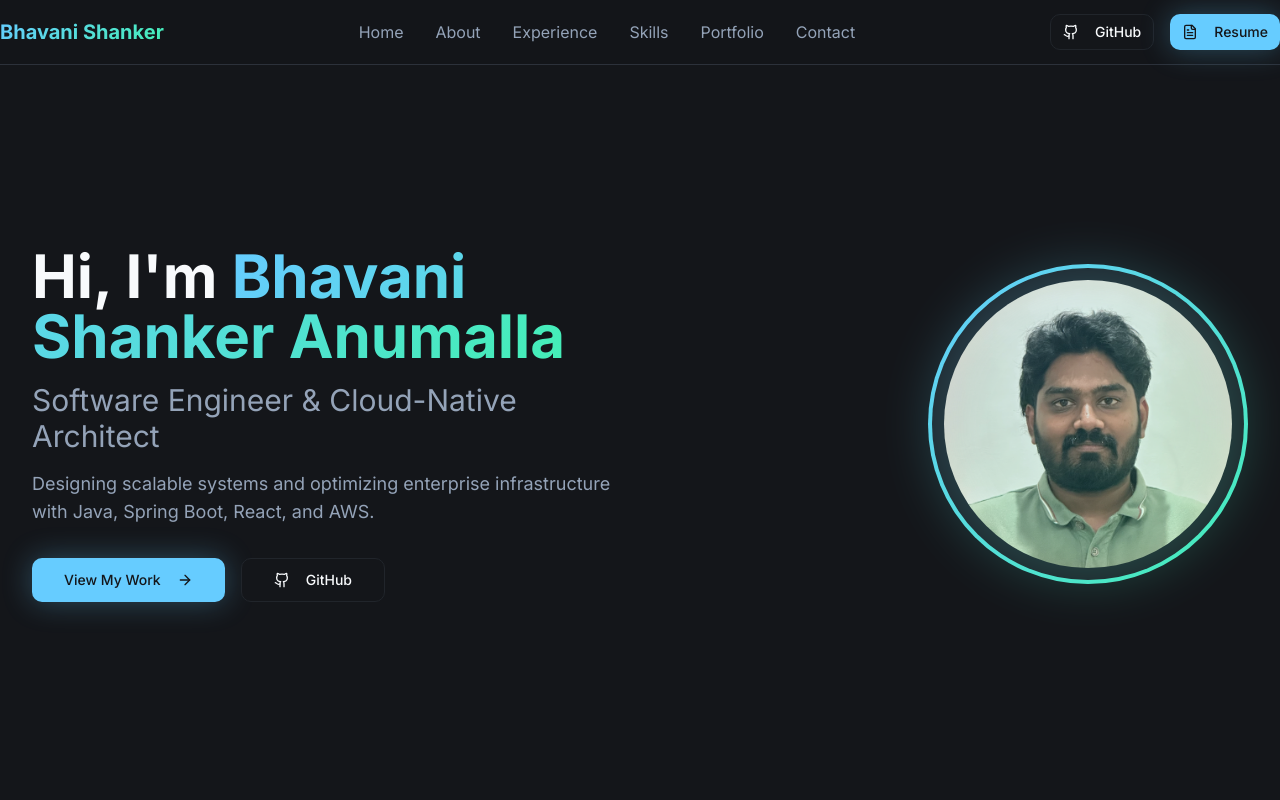
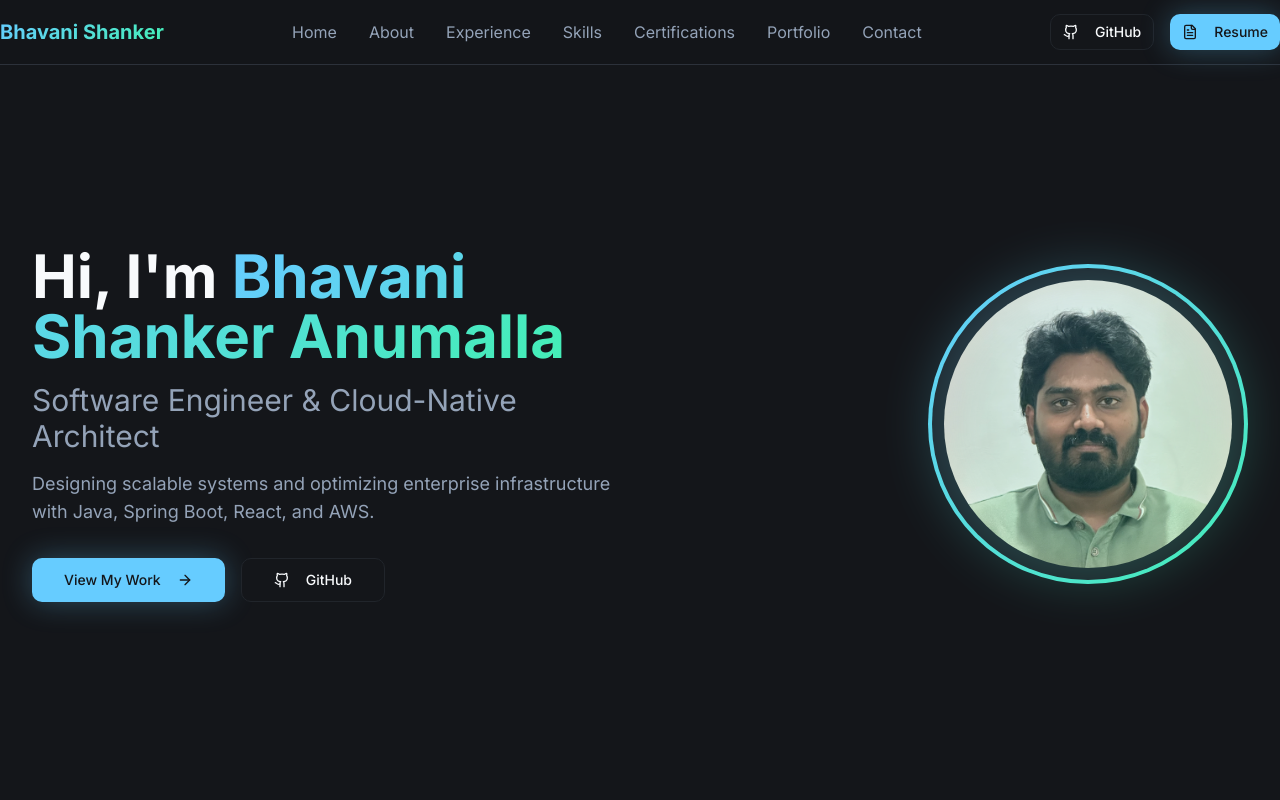
Before and after one commit to bsanumalla/MyPortfolio-anumalla.io, a React (Vite) app: page / in a window 1280 px wide. Shown: the top 800 px of the page. Built offline with nearby package versions, Linux system fonts and the light colour scheme.

Commit message:
Add Certifications tab
Add a new "Certifications" tab to the navigation menu, positioned next to the "Skills" tab. This update reflects the recent addition of the Certifications section to the portfolio.

```diff
--- a/src/components/portfolio/Header.tsx
+++ b/src/components/portfolio/Header.tsx
@@ -10,6 +10,7 @@ const Header = () => {
     { href: "#about", label: "About" },
     { href: "#experience", label: "Experience" },
     { href: "#skills", label: "Skills" },
+    { href: "#certifications", label: "Certifications" },
     { href: "#portfolio", label: "Portfolio" },
     { href: "#contact", label: "Contact" },
   ];
```
